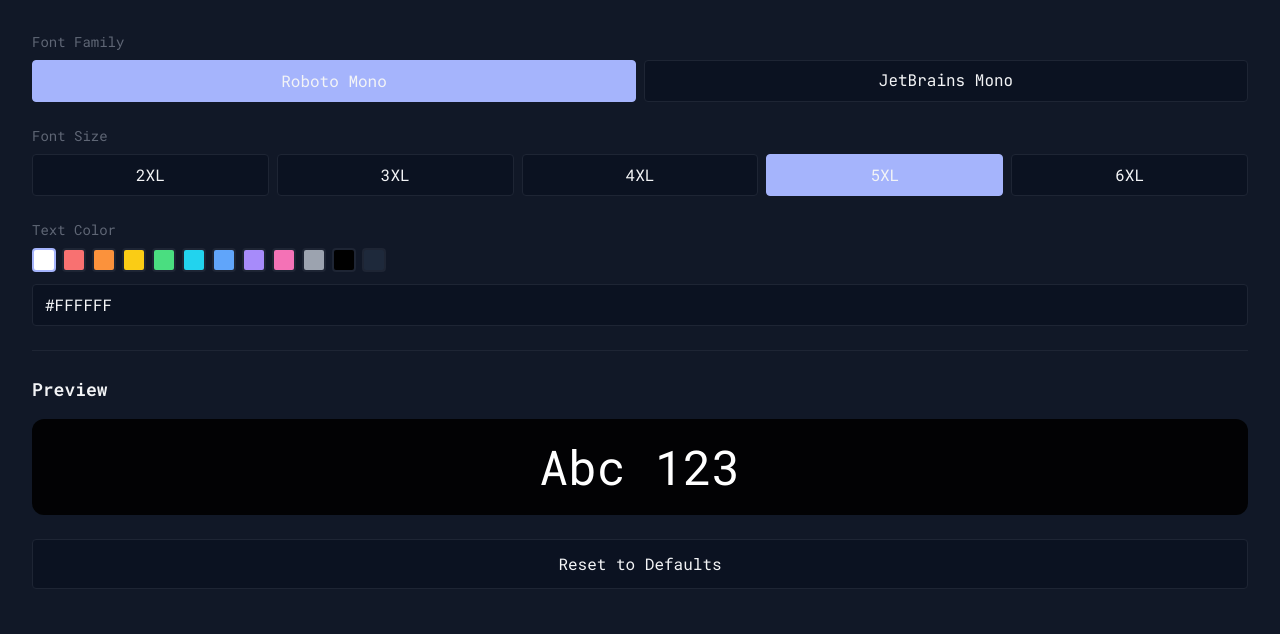
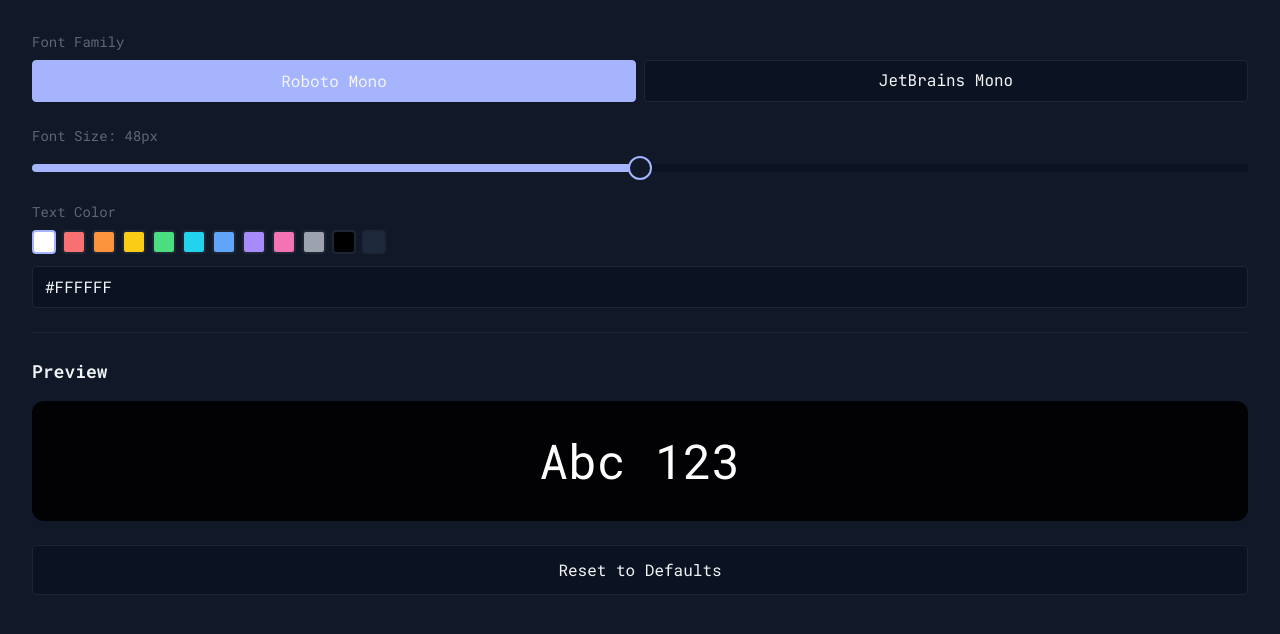
Before and after one commit to baichuu/KeyRC, a SvelteKit app: page /settings in a window 1280 px wide. Shown: the top 634 px of the page. Built offline with nearby package versions, Linux system fonts and the light colour scheme.

Commit message:
feat: save last position of window

```diff
--- a/src-tauri/capabilities/default.json
+++ b/src-tauri/capabilities/default.json
@@ -13,10 +13,20 @@
     "core:window:allow-show",
     "core:window:allow-hide",
     "core:window:allow-set-focus",
+    "core:window:allow-set-position",
+    "core:window:allow-outer-position",
     "core:path:default",
     {
       "identifier": "fs:allow-read-text-file",
-      "allow": [{ "path": "$HOME/.config/keyrc/theme" }]
+      "allow": [{ "path": "$HOME/.config/keyrc/**" }]
+    },
+    {
+      "identifier": "fs:allow-write-text-file",
+      "allow": [{ "path": "$HOME/.config/keyrc/**" }]
+    },
+    {
+      "identifier": "fs:allow-mkdir",
+      "allow": [{ "path": "$HOME/.config/keyrc" }]
     }
   ]
 }
--- a/src/routes/+page.svelte
+++ b/src/routes/+page.svelte
@@ -2,6 +2,8 @@
 import { listen } from "@tauri-apps/api/event";
 import { getCurrentWindow } from "@tauri-apps/api/window";
 import { onMount } from "svelte";
+import { readTextFile, writeTextFile, mkdir } from "@tauri-apps/plugin-fs";
+import { homeDir } from "@tauri-apps/api/path";
 
 interface KeyEvent {
 	key: string;
@@ -15,13 +17,13 @@ interface StoredKey {
 }
 
 interface Settings {
-	fontSize: string;
+	fontSize: number;
 	fontFamily: string;
 	textColor: string;
 }
 
 const defaultSettings: Settings = {
-	fontSize: "text-5xl",
+	fontSize: 48,
 	fontFamily: "Roboto Mono",
 	textColor: "#ffffff",
 };
@@ -108,8 +110,40 @@ function getDisplayKeys(): StoredKey[] {
 	return keyHistory;
 }
 
-onMount(() => {
+async function getConfigPath(file: string) {
+	const home = await homeDir();
+	return `${home.replace(/\/$/, "")}/.config/keyrc/${file}`;
+}
+
+async function loadPosition() {
+	try {
+		const path = await getConfigPath("position");
+		const content = await readTextFile(path);
+		const [x, y] = content.trim().split("\n").map(Number);
+		if (!isNaN(x) && !isNaN(y)) {
+			await getCurrentWindow().setPosition({ type: "Physical", x, y });
+		}
+	} catch {
+		// No saved position
+	}
+}
+
+async function savePosition() {
+	try {
+		const path = await getConfigPath("position");
+		const home = await homeDir();
+		const dir = `${home.replace(/\/$/, "")}/.config/keyrc`;
+		await mkdir(dir, { recursive: true });
+		const pos = await getCurrentWindow().outerPosition();
+		await writeTextFile(path, `${pos.x}\n${pos.y}`);
+	} catch {
+		// Ignore write errors
+	}
+}
+
+onMount(async () => {
 	loadSettings();
+	await loadPosition();
 
 	const handleSettingsChange = () => loadSettings();
 	window.addEventListener("storage", handleSettingsChange);
@@ -137,11 +171,16 @@ onMount(() => {
 		}
 	});
 
+	const unlistenMovePromise = getCurrentWindow().onMoved(() => {
+		savePosition();
+	});
+
 	const wpmInterval = setInterval(calculateWpm, 1000);
 	const settingsInterval = setInterval(loadSettings, 500);
 
 	return () => {
 		unlistenPromise.then((unlisten) => unlisten());
+		unlistenMovePromise.then((unlisten) => unlisten());
 		clearInterval(wpmInterval);
 		clearInterval(settingsInterval);
 		window.removeEventListener("storage", handleSettingsChange);
@@ -162,18 +201,18 @@ onMount(() => {
 		{#each getDisplayKeys().toReversed() as stored}
 			{#if isSvgKey(stored.key)}
 				{#if stored.key === "Backspace"}
-<svg xmlns="http://www.w3.org/2000/svg" width="1em" height="1em" class={settings.fontSize} viewBox="0 0 24 24"><path fill="currentColor" d="m11.4 16l2.6-2.6l2.6 2.6l1.4-1.4l-2.6-2.6L18 9.4L16.6 8L14 10.6L11.4 8L10 9.4l2.6 2.6l-2.6 2.6zM9 20q-.475 0-.9-.213t-.7-.587L2 12l5.4-7.2q.275-.375.7-.587T9 4h11q.825 0 1.413.587T22 6v12q0 .825-.587 1.413T20 20zm-4.5-8L9 18h11V6H9zm10 0"/></svg>
+<svg xmlns="http://www.w3.org/2000/svg" width="1em" height="1em" style="font-size: {settings.fontSize}px;" viewBox="0 0 24 24"><path fill="currentColor" d="m11.4 16l2.6-2.6l2.6 2.6l1.4-1.4l-2.6-2.6L18 9.4L16.6 8L14 10.6L11.4 8L10 9.4l2.6 2.6l-2.6 2.6zM9 20q-.475 0-.9-.213t-.7-.587L2 12l5.4-7.2q.275-.375.7-.587T9 4h11q.825 0 1.413.587T22 6v12q0 .825-.587 1.413T20 20zm-4.5-8L9 18h11V6H9zm10 0"/></svg>
 				{:else if stored.key === "Enter"}
-<svg xmlns="http://www.w3.org/2000/svg" class={settings.fontSize} width="1em" height="1em" viewBox="0 0 24 24"><path fill="none" stroke="currentColor" stroke-linecap="square" stroke-width="2" d="M5.75 16H16a3 3 0 0 0 3-3V5M8 12.5L4.5 16L8 19.5"/></svg>
+<svg xmlns="http://www.w3.org/2000/svg" style="font-size: {settings.fontSize}px;" width="1em" height="1em" viewBox="0 0 24 24"><path fill="none" stroke="currentColor" stroke-linecap="square" stroke-width="2" d="M5.75 16H16a3 3 0 0 0 3-3V5M8 12.5L4.5 16L8 19.5"/></svg>
 				{:else if stored.key === "Tab"}
-<svg xmlns="http://www.w3.org/2000/svg" class={settings.fontSize} width="1em" height="1em" viewBox="0 0 16 16"><path fill="currentColor" d="m10.78 8.53l-3.75 3.75a.749.749 0 1 1-1.06-1.06l2.469-2.47H1.75a.75.75 0 0 1 0-1.5h6.689L5.97 4.78a.749.749 0 1 1 1.06-1.06l3.75 3.75a.75.75 0 0 1 0 1.06M13 12.25v-8.5a.75.75 0 0 1 1.5 0v8.5a.75.75 0 0 1-1.5 0"/></svg>
+<svg xmlns="http://www.w3.org/2000/svg" style="font-size: {settings.fontSize}px;" width="1em" height="1em" viewBox="0 0 16 16"><path fill="currentColor" d="m10.78 8.53l-3.75 3.75a.749.749 0 1 1-1.06-1.06l2.469-2.47H1.75a.75.75 0 0 1 0-1.5h6.689L5.97 4.78a.749.749 0 1 1 1.06-1.06l3.75 3.75a.75.75 0 0 1 0 1.06M13 12.25v-8.5a.75.75 0 0 1 1.5 0v8.5a.75.75 0 0 1-1.5 0"/></svg>
 				{:else if stored.key === "Space"}
-<svg xmlns="http://www.w3.org/2000/svg" class={settings.fontSize} width="1em" height="1em" viewBox="0 0 24 24"><path fill="none" stroke="currentColor" stroke-linecap="round" stroke-linejoin="round" stroke-width="2" d="M4 10v3a1 1 0 0 0 1 1h14a1 1 0 0 0 1-1v-3"/></svg>
+<svg xmlns="http://www.w3.org/2000/svg" style="font-size: {settings.fontSize}px;" width="1em" height="1em" viewBox="0 0 24 24"><path fill="none" stroke="currentColor" stroke-linecap="round" stroke-linejoin="round" stroke-width="2" d="M4 10v3a1 1 0 0 0 1 1h14a1 1 0 0 0 1-1v-3"/></svg>
 				{/if}
         {:else if stored.key === "CapsLock"}
-        <svg xmlns="http://www.w3.org/2000/svg" class={settings.fontSize} width="1em" height="1em" viewBox="0 0 56 56"><path fill="currentColor" d="M20.781 37.621h14.461c3.281 0 5.016-1.922 5.016-5.016v-4.148h8.882c1.946 0 3.493-1.148 3.493-2.953c0-1.102-.563-1.969-1.617-2.883L30.906 4.88c-.96-.844-1.851-1.406-2.906-1.406c-1.031 0-1.922.562-2.883 1.406L4.984 22.645c-1.101.96-1.617 1.757-1.617 2.859c0 1.805 1.547 2.953 3.516 2.953h8.86v4.148c0 3.094 1.757 5.016 5.038 5.016m.375-3.539c-.89 0-1.5-.586-1.5-1.477v-6.89c0-.563-.21-.797-.773-.797H8.664c-.164 0-.234-.07-.234-.187a.33.33 0 0 1 .14-.282L27.508 7.996c.21-.187.328-.258.492-.258s.305.07.492.258L47.453 24.45a.33.33 0 0 1 .14.281c0 .118-.093.188-.257.188H37.14c-.563 0-.774.234-.774.797v6.89c0 .868-.656 1.477-1.5 1.477Zm-1.383 18.445h16.29c2.695 0 4.242-1.5 4.242-4.218v-3.375c0-2.72-1.547-4.266-4.243-4.266H19.773c-2.718 0-4.265 1.57-4.265 4.266v3.375c0 2.695 1.547 4.218 4.265 4.218m.54-3.304c-.82 0-1.266-.422-1.266-1.242v-2.72c0-.82.445-1.288 1.265-1.288h15.211c.797 0 1.242.468 1.242 1.289v2.718c0 .82-.445 1.243-1.242 1.243Z"/></svg>
+        <svg xmlns="http://www.w3.org/2000/svg" style="font-size: {settings.fontSize}px;" width="1em" height="1em" viewBox="0 0 56 56"><path fill="currentColor" d="M20.781 37.621h14.461c3.281 0 5.016-1.922 5.016-5.016v-4.148h8.882c1.946 0 3.493-1.148 3.493-2.953c0-1.102-.563-1.969-1.617-2.883L30.906 4.88c-.96-.844-1.851-1.406-2.906-1.406c-1.031 0-1.922.562-2.883 1.406L4.984 22.645c-1.101.96-1.617 1.757-1.617 2.859c0 1.805 1.547 2.953 3.516 2.953h8.86v4.148c0 3.094 1.757 5.016 5.038 5.016m.375-3.539c-.89 0-1.5-.586-1.5-1.477v-6.89c0-.563-.21-.797-.773-.797H8.664c-.164 0-.234-.07-.234-.187a.33.33 0 0 1 .14-.282L27.508 7.996c.21-.187.328-.258.492-.258s.305.07.492.258L47.453 24.45a.33.33 0 0 1 .14.281c0 .118-.093.188-.257.188H37.14c-.563 0-.774.234-.774.797v6.89c0 .868-.656 1.477-1.5 1.477Zm-1.383 18.445h16.29c2.695 0 4.242-1.5 4.242-4.218v-3.375c0-2.72-1.547-4.266-4.243-4.266H19.773c-2.718 0-4.265 1.57-4.265 4.266v3.375c0 2.695 1.547 4.218 4.265 4.218m.54-3.304c-.82 0-1.266-.422-1.266-1.242v-2.72c0-.82.445-1.288 1.265-1.288h15.211c.797 0 1.242.468 1.242 1.289v2.718c0 .82-.445 1.243-1.242 1.243Z"/></svg>
 			{:else}
-				<span class={settings.fontSize}>{displayKey(stored)}</span>
+				<span style="font-size: {settings.fontSize}px;">{displayKey(stored)}</span>
 			{/if}
 		{/each}
     <p class="absolute top-2 right-3 text-xl opacity-30 text-center">
--- a/src/routes/settings/+page.svelte
+++ b/src/routes/settings/+page.svelte
@@ -4,7 +4,7 @@ import { readTextFile } from "@tauri-apps/plugin-fs";
 import { homeDir } from "@tauri-apps/api/path";
 
 interface Settings {
-	fontSize: string;
+	fontSize: number;
 	fontFamily: string;
 	textColor: string;
 }
@@ -29,14 +29,6 @@ const defaultTheme: Theme = {
 	grey: "#5f6675",
 };
 
-const fontSizes = [
-	{ label: "2XL", value: "text-2xl" },
-	{ label: "3XL", value: "text-3xl" },
-	{ label: "4XL", value: "text-4xl" },
-	{ label: "5XL", value: "text-5xl" },
-	{ label: "6XL", value: "text-6xl" },
-];
-
 const fonts = [
 	{ label: "Roboto Mono", value: "Roboto Mono" },
 	{ label: "JetBrains Mono", value: "JetBrains Mono" },
@@ -49,7 +41,7 @@ const presetColors = [
 ];
 
 const defaultSettings: Settings = {
-	fontSize: "text-5xl",
+	fontSize: 48,
 	fontFamily: "Roboto Mono",
 	textColor: "#ffffff",
 };
@@ -106,7 +98,7 @@ onMount(() => {
 });
 </script>
 
-<div class="h-screen p-8 overflow-hidden" style="background-color: {theme.bg}; color: {theme.fg};">
+<div class="min-h-screen p-8 overflow-auto" style="background-color: {theme.bg}; color: {theme.fg};">
 	<div class="space-y-6">
 		<div>
 			<label class="block text-sm mb-2" style="color: {theme.grey};">Font Family</label>
@@ -124,18 +116,16 @@ onMount(() => {
 		</div>
 
 		<div>
-			<label class="block text-sm mb-2" style="color: {theme.grey};">Font Size</label>
-			<div class="grid grid-cols-5 gap-2">
-				{#each fontSizes as size}
-					<button
-						onclick={() => { settings.fontSize = size.value; saveSettings(); }}
-						class="px-3 py-2 rounded border"
-						style="background-color: {settings.fontSize === size.value ? theme.blue : theme.bg_dark}; border-color: {settings.fontSize === size.value ? theme.blue : theme.border}; color: {theme.fg};"
-					>
-						{size.label}
-					</button>
-				{/each}
-			</div>
+			<label class="block text-sm mb-2" style="color: {theme.grey};">Font Size: {settings.fontSize}px</label>
+			<input
+				type="range"
+				min="24"
+				max="72"
+				bind:value={settings.fontSize}
+				oninput={saveSettings}
+				class="w-full h-2 rounded-lg appearance-none cursor-pointer"
+				style="background: linear-gradient(to right, {theme.blue} 0%, {theme.blue} {((settings.fontSize - 24) / 48) * 100}%, {theme.bg_dark} {((settings.fontSize - 24) / 48) * 100}%, {theme.bg_dark} 100%); --thumb-bg: {theme.bg}; --thumb-border: {theme.blue};"
+			/>
 		</div>
 
 		<div>
@@ -165,7 +155,7 @@ onMount(() => {
 				class="rounded-xl p-6 flex items-center justify-center bg-black/90"
 				style="color: {settings.textColor}; font-family: {settings.fontFamily};"
 			>
-				<span class="{settings.fontSize}">Abc 123</span>
+				<span style="font-size: {settings.fontSize}px;">Abc 123</span>
 			</div>
 		</div>
 
@@ -178,3 +168,25 @@ onMount(() => {
 		</button>
 	</div>
 </div>
+
+<style>
+	input[type="range"]::-webkit-slider-thumb {
+		-webkit-appearance: none;
+		appearance: none;
+		width: 24px;
+		height: 24px;
+		border-radius: 50%;
+		background: var(--thumb-bg);
+		border: 2px solid var(--thumb-border);
+		cursor: pointer;
+	}
+
+	input[type="range"]::-moz-range-thumb {
+		width: 24px;
+		height: 24px;
+		border-radius: 50%;
+		background: var(--thumb-bg);
+		border: 2px solid var(--thumb-border);
+		cursor: pointer;
+	}
+</style>
```
Also changed, not shown: 1 other file (tests, documents, lock files or other folders).
